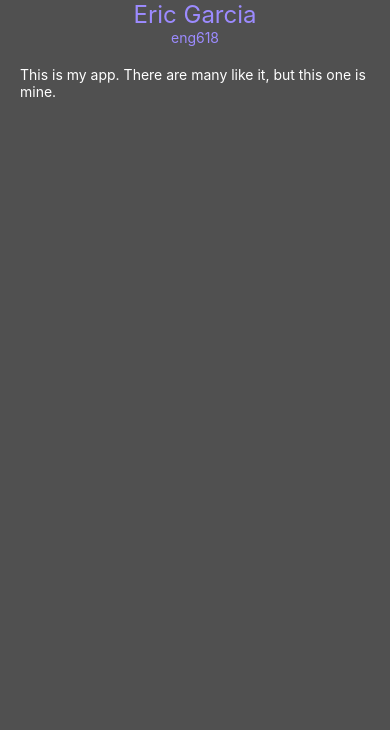
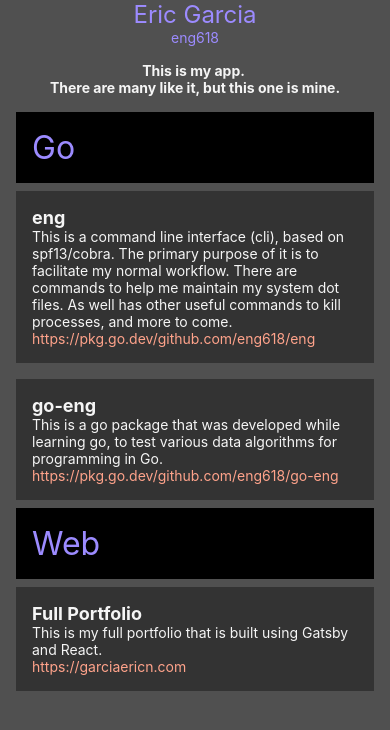
Before and after one commit to eng618/RN_eng618, a React Native app: screen / in a window 390 px wide. Shown: the top 730 px of the page. Built offline with nearby package versions, Linux system fonts and the light colour scheme.

Commit message:
feat(ProjectsList): add component to list projects
This component takes in a local data.json file that has sections, and an
array of items. it renders the list in a SectionList.

```diff
--- a/App.js
+++ b/App.js
@@ -1,35 +1,53 @@
 import { StatusBar } from "expo-status-bar";
-import { StyleSheet, Text, View, SafeAreaView } from "react-native";
+import { SafeAreaView, StyleSheet, Text } from "react-native";
+import ProjectsList from "./components/ProjectsList/ProjectsList";
 
 export default function App() {
   return (
-    <SafeAreaView style={styles.container}>
+    <SafeAreaView style={styles.window}>
       <StatusBar style="auto" />
-      <Text style={[styles.text, styles.hero]}>Eric Garcia</Text>
+      <Text style={[styles.hero]}>Eric Garcia</Text>
       <Text style={styles.text}>eng618</Text>
-      <Text style={styles.body}>
-        This is my app. There are many like it, but this one is mine.
+      <Text style={styles.credo}>
+        This is my app. {"\n"}There are many like it, but this one is mine.
       </Text>
+      <ProjectsList />
     </SafeAreaView>
   );
 }
 
+// App colors
+// Background Color (#505050)
+// Accent Color (#9C8BFF)
+// Lighter Accent Color (#BDAEFF)
+// Darker Accent Color (#695DD6)
+// Complementary Color (#FFA38B)
+
+// Text color options
+// White (#FFFFFF) - For main body text on dark backgrounds, this will provide strong contrast and readability.
+// Light Grey (#CCCCCC) - For secondary text or labels, this color can provide a softer contrast with the background while still maintaining readability.
+// Off-White (#F5F5F5) - Another option for body text on dark backgrounds, offering a slightly warmer tone compared to pure white.
+// Dark Grey (#333333) - For text on lighter backgrounds or as an alternative to pure black for better readability and contrast.
+
 const styles = StyleSheet.create({
-  container: {
-    flex: 1,
-    backgroundColor: "#505050",
-    alignItems: "center",
-    justifyContent: "top",
+  credo: {
+    color: "#F5F5F5",
+    fontWeight: "bold",
+    padding: 16,
+    textAlign: "center",
   },
   hero: {
+    alignItems: "center",
+    color: "#9C8BFF",
     fontSize: 24,
   },
   text: {
     color: "#9C8BFF",
   },
-  body: {
-    color: "#fff",
-    padding: 10,
-    margin: 10,
+  window: {
+    alignItems: "center",
+    backgroundColor: "#505050",
+    flex: 1,
+    justifyContent: "top",
   },
 });
--- /dev/null
+++ b/components/ProjectsList/ProjectsList.js
@@ -0,0 +1,57 @@
+import { SectionList, StyleSheet, Text, Linking, View } from "react-native";
+import Data from "./data.json";
+
+const ProjectsList = () => {
+  return (
+    <>
+      <SectionList
+        style={styles.container}
+        sections={Data}
+        keyExtractor={(item, index) => item + index}
+        renderSectionHeader={({ section: { title } }) => (
+          <Text style={styles.header}>{title}</Text>
+        )}
+        renderItem={({ item }) => (
+          <View style={styles.item}>
+            <Text style={styles.title}>{item.title}</Text>
+            <Text style={styles.description}>{item.description}</Text>
+            <Text style={styles.url} onPress={() => Linking.openURL(item.url)}>
+              {item.url}
+            </Text>
+          </View>
+        )}
+      />
+    </>
+  );
+};
+
+export default ProjectsList;
+
+const styles = StyleSheet.create({
+  container: {
+    padding: 16,
+    paddingTop: 0,
+  },
+  description: {
+    color: "#F5F5F5",
+  },
+  header: {
+    backgroundColor: "black",
+    color: "#9C8BFF",
+    fontSize: 32,
+    padding: 16,
+  },
+  item: {
+    backgroundColor: "#333333",
+    marginVertical: 8,
+    padding: 16,
+  },
+  title: {
+    color: "#F5F5F5",
+    fontSize: 18,
+    fontWeight: "bold",
+  },
+  url: {
+    color: "#FFA38B",
+  },
+});
--- /dev/null
+++ b/components/ProjectsList/data.json
@@ -0,0 +1,27 @@
+[
+  {
+    "title": "Go",
+    "data": [
+      {
+        "description": "This is a command line interface (cli), based on spf13/cobra. The primary purpose of it is to facilitate my normal workflow. There are commands to help me maintain my system dot files. As well has other useful commands to kill processes, and more to come.",
+        "title": "eng",
+        "url": "https://pkg.go.dev/github.com/eng618/eng"
+      },
+      {
+        "description": "This is a go package that was developed while learning go, to test various data algorithms for programming in Go.",
+        "title": "go-eng",
+        "url": "https://pkg.go.dev/github.com/eng618/go-eng"
+      }
+    ]
+  },
+  {
+    "title": "Web",
+    "data": [
+      {
+        "description": "This is my full portfolio that is built using Gatsby and React.",
+        "title": "Full Portfolio",
+        "url": "https://garciaericn.com"
+      }
+    ]
+  }
+]
```
